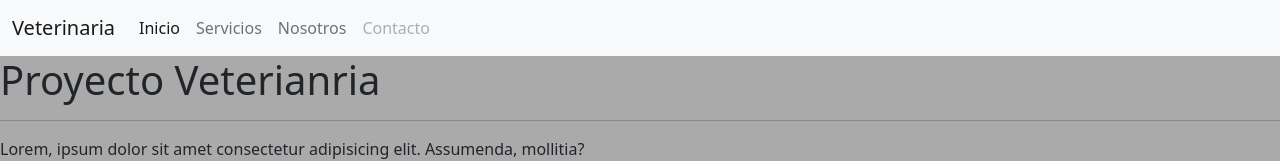
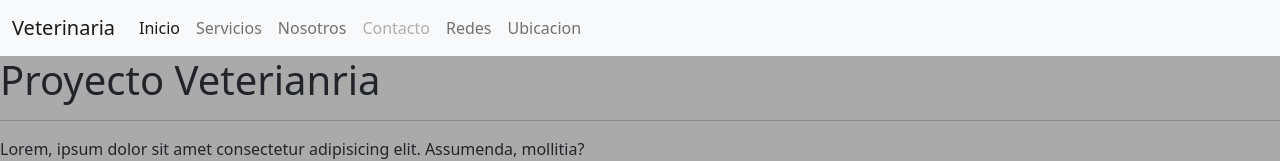
Before and after one commit to MarianoChunGLA/web-veterinaria, a plain HTML site: page index.html in a window 1280 px wide. Shown: the top 161 px of the page. Drawn offline with nearby package versions, Linux system fonts and the light colour scheme.

Commit message:
Add cambios en nav-bar

```diff
--- a/index.html
+++ b/index.html
@@ -29,6 +29,12 @@
               </li>
               <li class="nav-item">
                 <a class="nav-link disabled">Contacto</a>
+              </li>
+              <li class="nav-item">
+                <a class="nav-link" href="#">Redes</a>
+              </li>
+              <li class="nav-item">
+                <a class="nav-link" href="#">Ubicacion</a>
               </li>
             </ul>
           </div>
```
